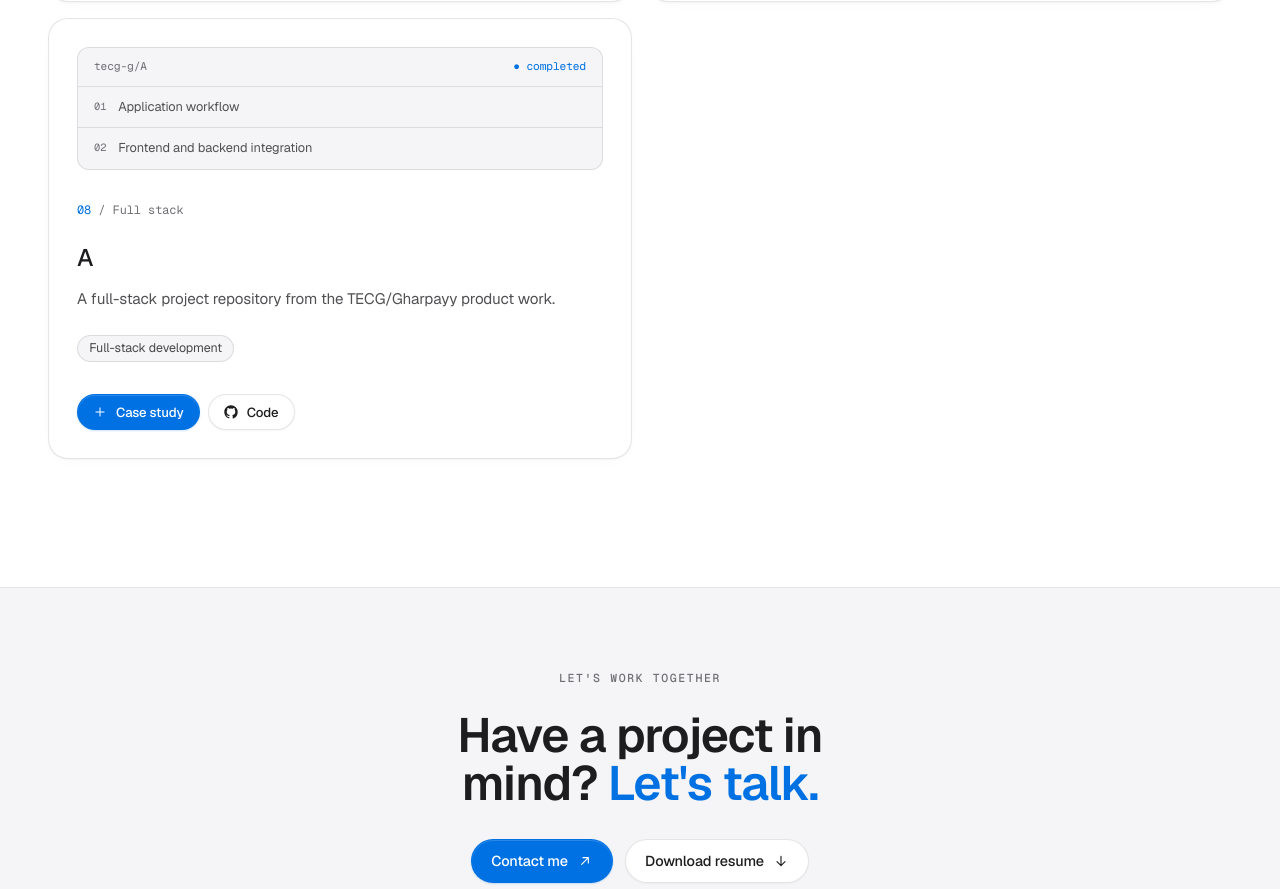
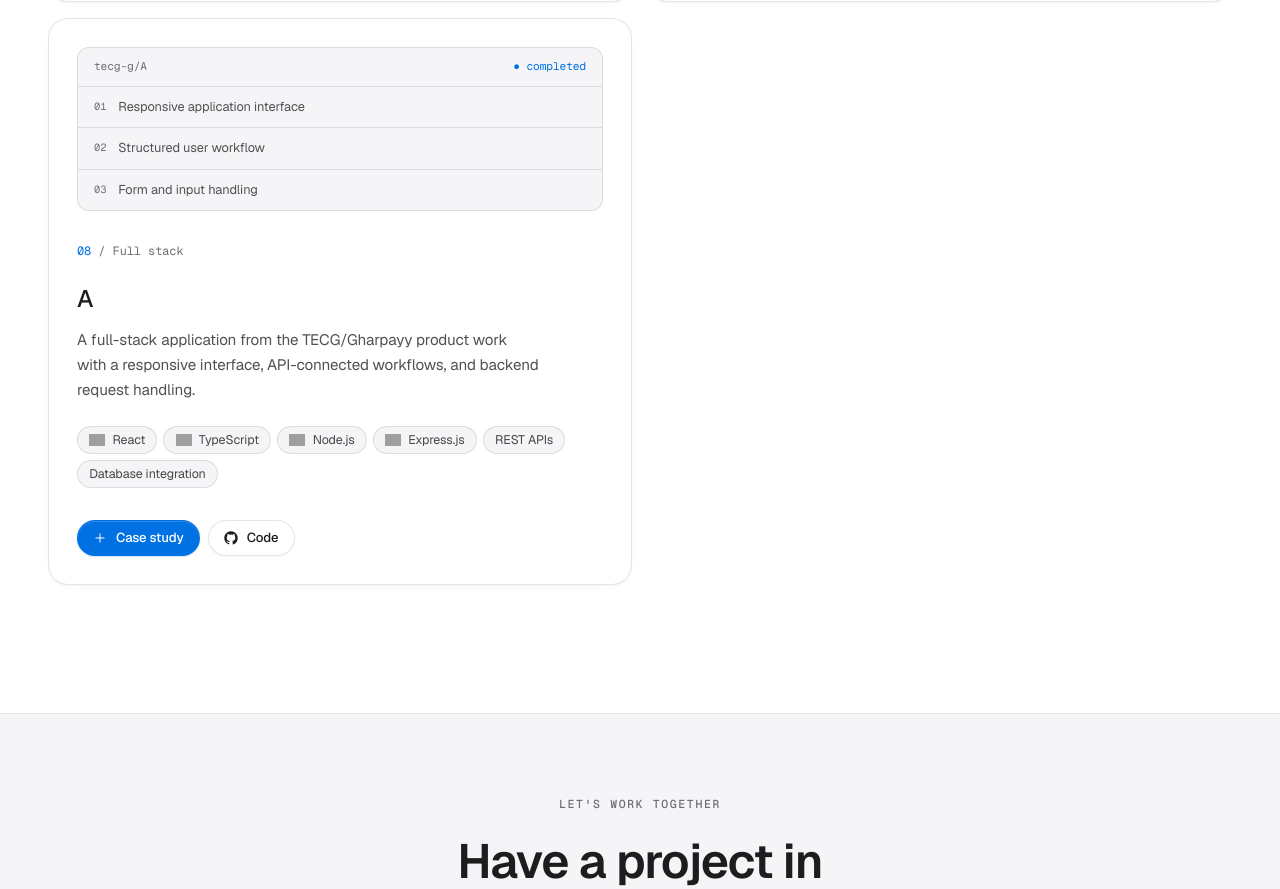
Before and after one commit to YojitSiddhant/siddhantyojitportfolio, a Next.js app: page /full-stack-projects in a window 1280 px wide. Shown: the part 2610-3499 px from the top of the page. Built offline with nearby package versions, Linux system fonts and the light colour scheme; grey boxes are pictures that could not be loaded.

Commit message:
two projects added in the my work page

```diff
--- a/components/full-stack-projects/FullStackProjectContent.ts
+++ b/components/full-stack-projects/FullStackProjectContent.ts
@@ -254,13 +254,34 @@ const contentByTitle: Record<string, Omit<FullStackProjectContent, "title" | "te
     architectureWorkflow: ["Listing data enters the ingestion workflow", "The application structures and processes incoming records", "Prepared listing data becomes available to downstream product features"],
   },
   A: {
-    overview: "A full-stack project repository from the TECG/Gharpayy product work.",
-    problemStatement: "The project provides an application workflow for a product-focused engineering use case.",
-    keyFeatures: ["Application workflow", "Frontend and backend integration"],
-    myRole: "I contributed to the implementation and refinement of the project workflow.",
-    challengesFaced: ["Keeping the application flow clear", "Connecting the interface with backend behavior"],
-    keyLearnings: ["How product requirements shape full-stack implementation", "How clear boundaries improve maintainability"],
-    architectureWorkflow: ["Users interact with the application interface", "Application logic processes the workflow", "The project exposes the resulting product experience"],
+    overview: "A full-stack application from the TECG/Gharpayy product work with a responsive interface, API-connected workflows, and backend request handling.",
+    problemStatement: "The project needed a dependable product workflow that connected user actions in the interface to structured backend operations.",
+    keyFeatures: [
+      "Responsive application interface",
+      "Structured user workflow",
+      "Form and input handling",
+      "Frontend state management",
+      "REST API integration",
+      "Error and loading states",
+      "Database-backed operations",
+    ],
+    myRole: "I contributed to the frontend workflow, API integration, backend behavior, and refinement of the product experience.",
+    challengesFaced: [
+      "Keeping the user workflow clear across multiple states",
+      "Connecting frontend actions to reliable API behavior",
+      "Handling loading, error, and empty states consistently",
+    ],
+    keyLearnings: [
+      "How typed data flow improves full-stack maintainability",
+      "How API boundaries shape frontend architecture",
+      "How clear state handling improves product reliability",
+    ],
+    architectureWorkflow: [
+      "Users interact with the component-based application interface",
+      "Frontend state and validation prepare user actions",
+      "REST APIs route requests to backend services",
+      "Backend operations read and write structured application data",
+    ],
   },
 };
 
--- a/data/full-stack-projects.ts
+++ b/data/full-stack-projects.ts
@@ -186,10 +186,25 @@ export const fullStackProjects: FullStackProject[] = [
     title: "A",
     category: "Full Stack",
     summary:
-      "A full-stack project repository maintained as part of the TECG/Gharpayy product work, available for technical review on GitHub.",
-    techStack: ["Full-stack development"],
-    keyFeatures: ["Application workflow", "Frontend and backend integration"],
-    architectureHighlights: ["Repository-based application architecture"],
+      "A full-stack application from the TECG/Gharpayy product work, structured around a production-oriented user workflow and connected frontend and backend services.",
+    techStack: ["React", "TypeScript", "Node.js", "Express.js", "REST APIs", "Database integration"],
+    keyFeatures: [
+      "Responsive application interface",
+      "Structured user workflow",
+      "Form and input handling",
+      "Frontend state management",
+      "REST API integration",
+      "Backend request handling",
+      "Error and loading states",
+      "Database-backed operations",
+    ],
+    architectureHighlights: [
+      "Component-based frontend architecture",
+      "Typed application data flow",
+      "Node.js and Express service layer",
+      "RESTful frontend-backend communication",
+      "Separation of UI, API, and persistence concerns",
+    ],
     status: "Completed",
     githubUrl: "https://github.com/tecg-g/A",
     order: 8,
```
